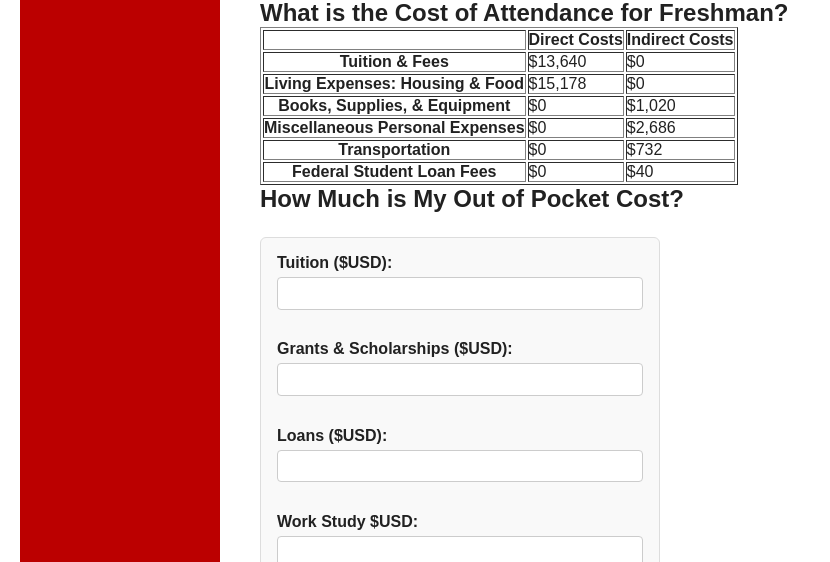
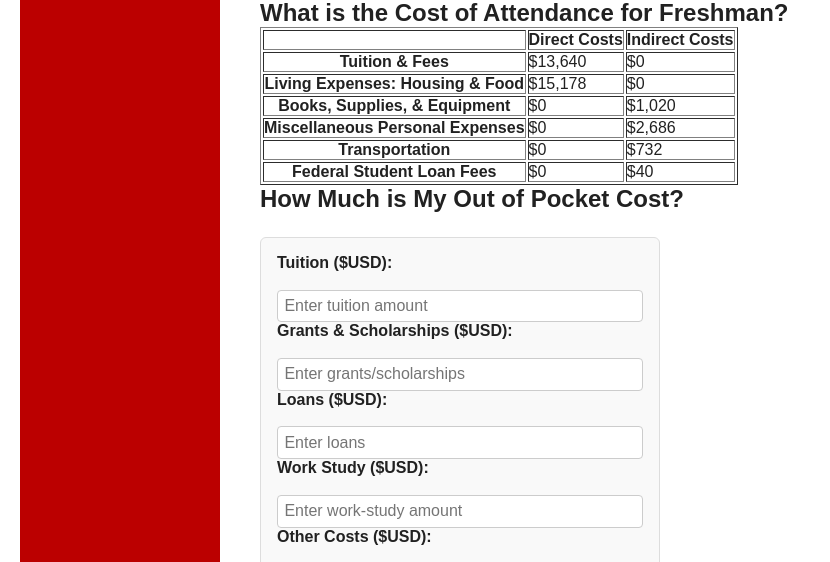
Before and after one commit to SarahBorgelt/OhioState, a plain HTML site: page financial_aid.html in a window 1280 px wide. Shown: the part 390-952 px from the top of the page, without its empty margins (0-830 px from the left). Drawn offline with Linux system fonts and the light colour scheme.

Commit message:
Update financial_aid.html
Updating for CSS connection

```diff
--- a/financial_aid.html
+++ b/financial_aid.html
@@ -70,17 +70,26 @@
           How Much is My Out of Pocket Cost?
           </h2>
           <div id="calculator">
-          <form id="aidForm">
-            <label>Tuition ($USD): <input type="number" id="tuition"></label><br>
-            <label>Grants & Scholarships ($USD): <input type="number" id="grants"></label><br>
-            <label>Loans ($USD): <input type="number" id="loans"></label><br>
-            <label>Work Study $USD: <input type="number" id="workstudy"></label><br>
-            <label>Other Costs ($USD): <input type="number" id="other"></label><br>
-            <button type="button" onclick="calculateAid()">Calculate Out-of-Pocket Cost</button>
-          </form>
+  <form id="aidForm">
+    <label for="tuition">Tuition ($USD):</label>
+    <input type="number" id="tuition" name="tuition" placeholder="Enter tuition amount" />
 
-          <h3 id="result"></h3>
-          </div>
+    <label for="grants">Grants & Scholarships ($USD):</label>
+    <input type="number" id="grants" name="grants" placeholder="Enter grants/scholarships" />
+
+    <label for="loans">Loans ($USD):</label>
+    <input type="number" id="loans" name="loans" placeholder="Enter loans" />
+
+    <label for="workstudy">Work Study ($USD):</label>
+    <input type="number" id="workstudy" name="workstudy" placeholder="Enter work-study amount" />
+
+    <label for="other">Other Costs ($USD):</label>
+    <input type="number" id="other" name="other" placeholder="Enter other costs" />
+
+    <button type="button" onclick="calculateAid()">Calculate Out-of-Pocket Cost</button>
+  </form>
+  <h3 id="result"></h3>
+</div>
       </main>
       </div>
       </div>
```
